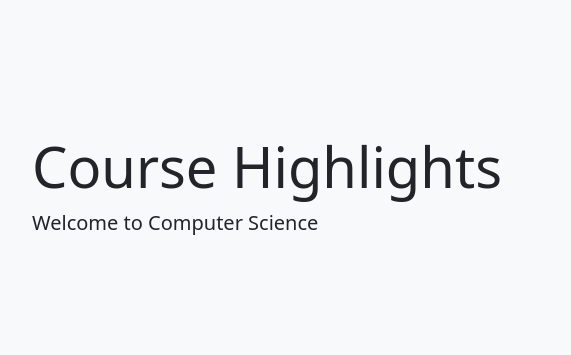
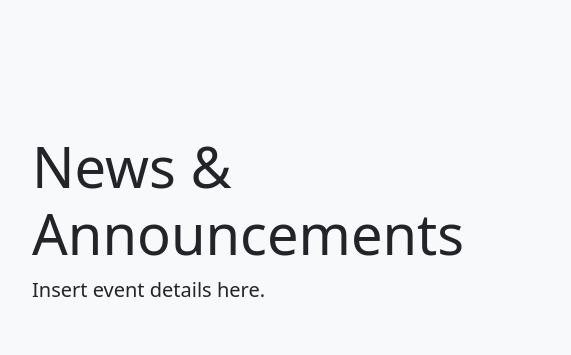
Before and after one commit to xkaze09/dpsm-website, a website: page computer-science.html in a window 1280 px wide. Shown: the part 1360-1715 px from the top of the page, 140-711 px from the left. Drawn offline with nearby package versions, Linux system fonts and the light colour scheme.

Commit message:
Edit placeholder text

```diff
--- a/computer-science.html
+++ b/computer-science.html
@@ -149,7 +149,7 @@
         <!-- Course Highlights Section -->
         <div class="row position-relative overflow-hidden p-3 p-md-5 m-md-3 bg-light">
           <div class="col-md-7 p-lg-5 my-5">
-            <h1 class="display-4">Course Highlights</h1>
+            <h1 class="display-4">News & Announcements</h1>
             <p class="lead fw-normal text-justify" id="carousel-text">
               <!-- Placeholder text that will be dynamically updated -->
             </p>
@@ -295,9 +295,9 @@
 
     // Carousel
     const carouselData = [
-      { src: '/images/comsci.png', alt: 'Image 1', text: 'Welcome to Computer Science' },
-      { src: '/images/stats.png', alt: 'Image 2', text: 'Welcome to Statistics' },
-      { src: '/images/appmath.png', alt: 'Image 3', text: 'Welcome to Applied Mathematics' },
+      { src: '/images/comsci.png', alt: 'Image 1', text: "Insert event details here." },
+      { src: '/images/stats.png', alt: 'Image 2', text: 'Insert another event\'s details here.' },
+      { src: '/images/appmath.png', alt: 'Image 3', text: 'You can insert another event\'s details here.' },
       // Add more carousel items as needed
     ];
 
```
